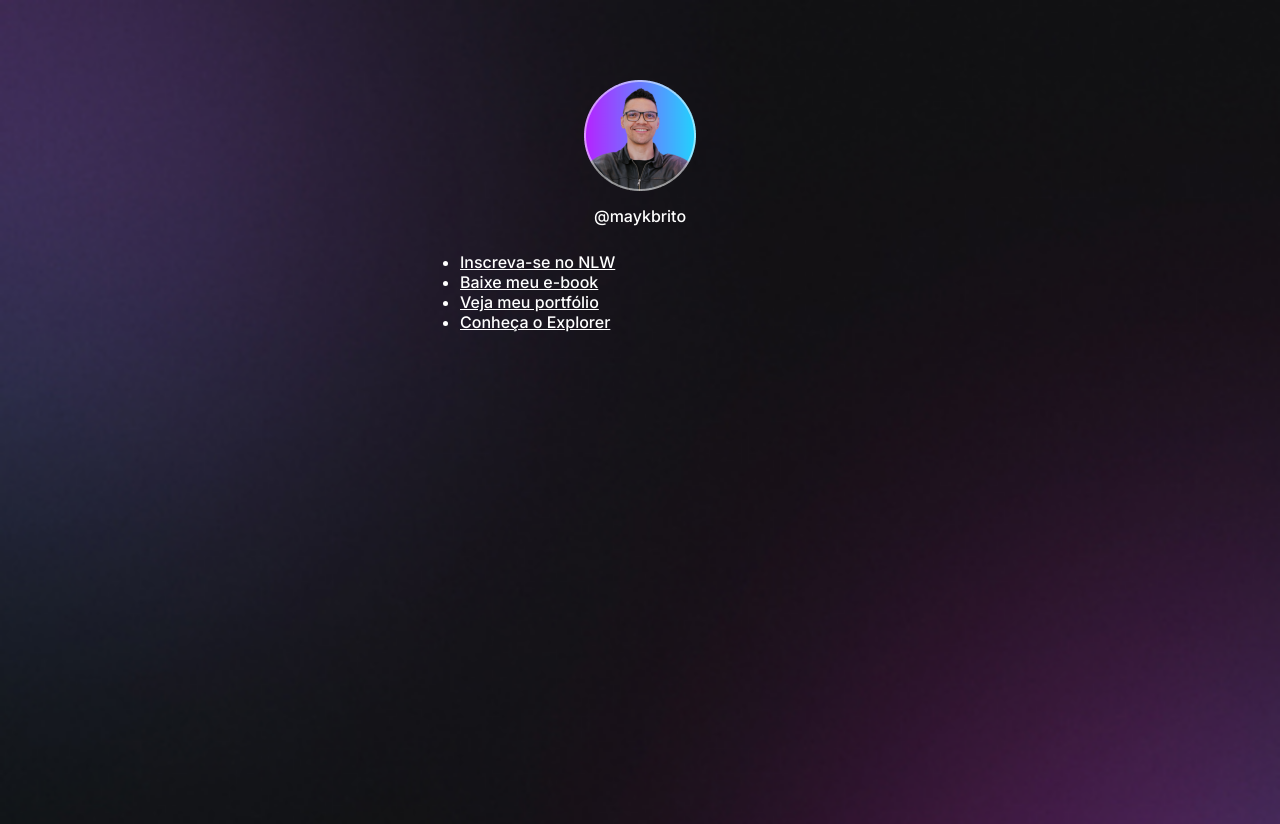
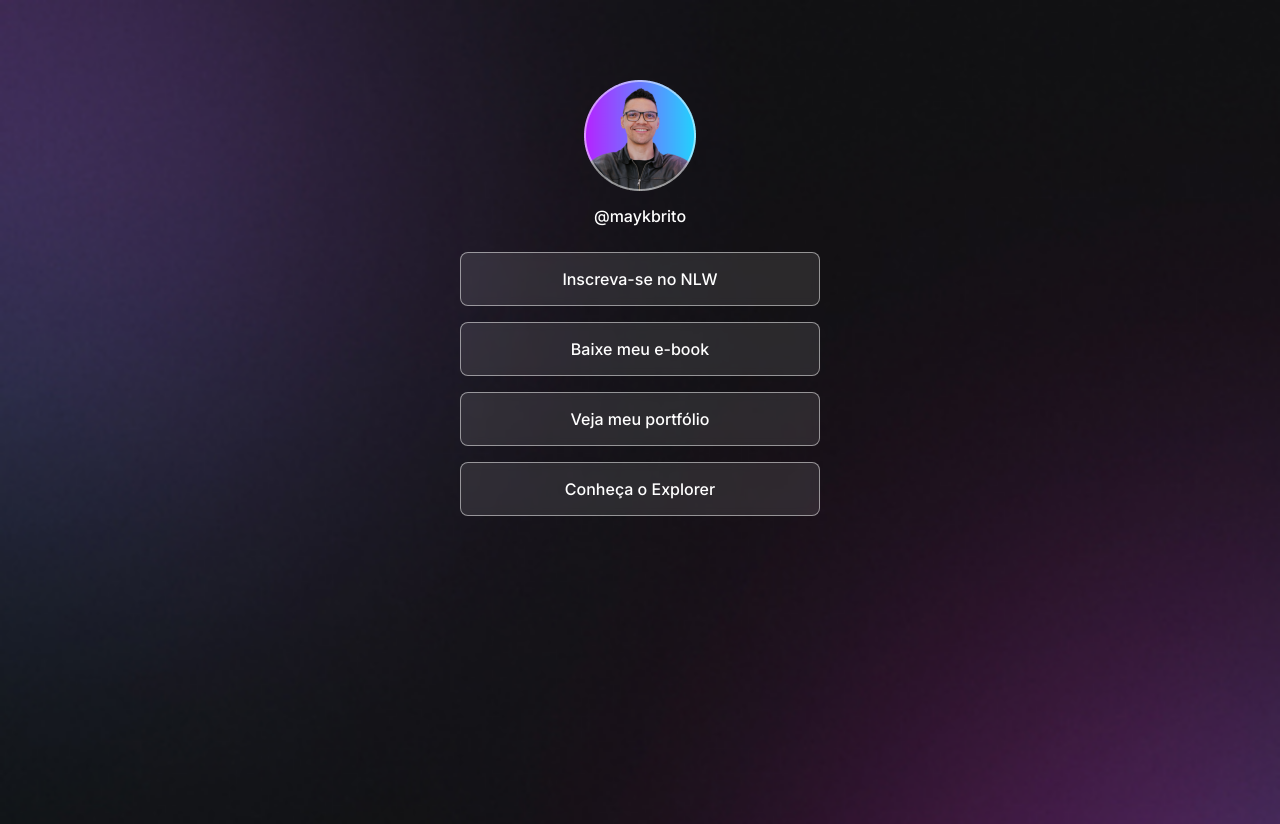
Before and after one commit to pedroGermano/explorer-devlinks, a plain HTML site: page index.html in a window 1280 px wide. Drawn offline with Linux system fonts and the light colour scheme.

Commit message:
Button link edit start

```diff
--- a/css/main.css
+++ b/css/main.css
@@ -33,3 +33,22 @@ body * {
   line-height: 1.5rem;
   margin-top: 8px;
 }
+
+ul{
+  list-style: none;
+  display: flex;
+  flex-direction: column;
+  gap: 16px;
+}
+
+ul li a{
+  display: flex;
+  justify-content: center;
+  align-items: center;
+  text-decoration: none;
+  padding: 16px 24px;
+  background: rgba(255, 255, 255, 0.1);
+  border: 1px solid rgba(255, 255, 255, 0.5);
+  border-radius: 8px;
+  backdrop-filter: blur(4px);
+}
```
